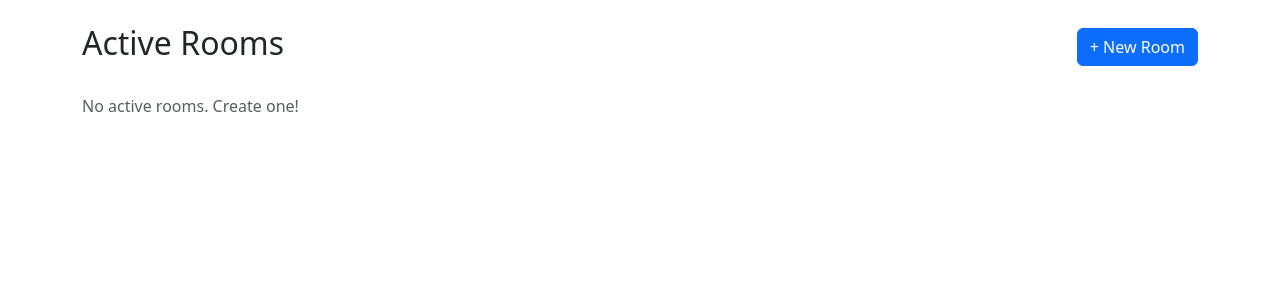
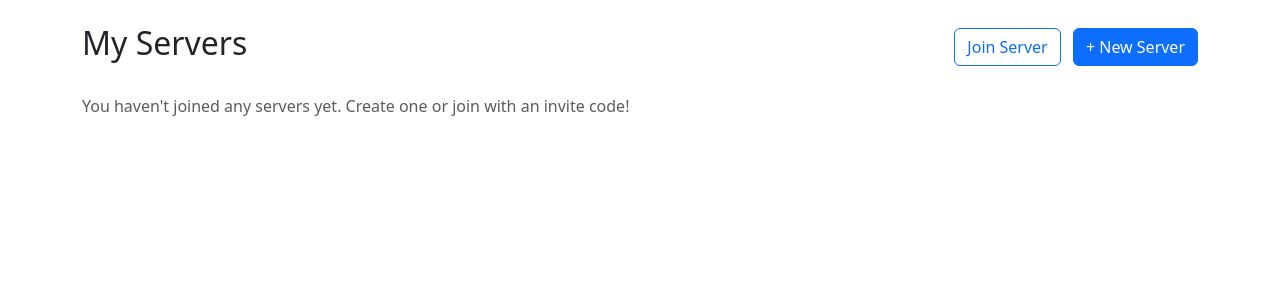
Before and after one commit to hexaper/chat-hub, a Django app: page / in a window 1280 px wide. Shown: the part 56-356 px from the top of the page. Run offline with Django 5.2, Linux system fonts and the light colour scheme; the visitor is signed in with stand-in values (Sample User, id 1); data that the repository does not hold is empty.

Commit message:
added  servers

```diff
--- a/apps/rooms/admin.py
+++ b/apps/rooms/admin.py
@@ -1,5 +1,7 @@
 from django.contrib import admin
-from .models import Room, RoomParticipant
+from .models import Server, ServerMember, Room, RoomParticipant
 
+admin.site.register(Server)
+admin.site.register(ServerMember)
 admin.site.register(Room)
 admin.site.register(RoomParticipant)
--- a/apps/rooms/urls.py
+++ b/apps/rooms/urls.py
@@ -2,9 +2,15 @@ from django.urls import path
 from . import views
 
 urlpatterns = [
-    path('', views.room_list, name='room_list'),
-    path('create/', views.room_create, name='room_create'),
-    path('<uuid:slug>/', views.room_detail, name='room_detail'),
-    path('<uuid:slug>/leave/', views.room_leave, name='room_leave'),
-    path('<uuid:slug>/delete/', views.room_delete, name='room_delete'),
+    # Server URLs
+    path('', views.server_list, name='server_list'),
+    path('servers/create/', views.server_create, name='server_create'),
+    path('servers/join/', views.server_join, name='server_join'),
+    path('servers/<uuid:server_slug>/', views.server_detail, name='server_detail'),
+
+    # Room URLs (nested under server)
+    path('servers/<uuid:server_slug>/rooms/create/', views.room_create, name='room_create'),
+    path('servers/<uuid:server_slug>/rooms/<uuid:slug>/', views.room_detail, name='room_detail'),
+    path('servers/<uuid:server_slug>/rooms/<uuid:slug>/leave/', views.room_leave, name='room_leave'),
+    path('servers/<uuid:server_slug>/rooms/<uuid:slug>/delete/', views.room_delete, name='room_delete'),
 ]
--- a/apps/rooms/views.py
+++ b/apps/rooms/views.py
@@ -1,38 +1,123 @@
+from datetime import timedelta
+
 from asgiref.sync import async_to_sync
 from channels.layers import get_channel_layer
 from django.shortcuts import render, get_object_or_404, redirect
 from django.contrib.auth.decorators import login_required
 from django.contrib import messages
+from django.utils import timezone
 from django.views.decorators.http import require_POST as require_post_method
-from .models import Room, RoomParticipant
-from .forms import RoomForm, RoomPasswordForm
+
+from .models import Server, ServerMember, Room, RoomParticipant
+from .forms import ServerForm, RoomForm, RoomPasswordForm
+
+
+# ── Server views ──────────────────────────────────────────────────────────────
+
+@login_required
+def server_list(request):
+    my_servers = Server.objects.filter(members=request.user).distinct()
+    public_servers = Server.objects.filter(is_public=True).exclude(members=request.user)
+    return render(request, 'rooms/server_list.html', {
+        'my_servers': my_servers,
+        'public_servers': public_servers,
+    })
 
 
 @login_required
-def room_list(request):
-    rooms = Room.objects.filter(is_active=True)
-    return render(request, 'rooms/room_list.html', {'rooms': rooms})
+def server_create(request):
+    if request.method == 'POST':
+        form = ServerForm(request.POST)
+        if form.is_valid():
+            server = form.save(commit=False)
+            server.owner = request.user
+            server.save()
+            ServerMember.objects.create(server=server, user=request.user)
+            return redirect('server_detail', server_slug=server.slug)
+    else:
+        form = ServerForm()
+    return render(request, 'rooms/server_create.html', {'form': form})
 
 
 @login_required
-def room_create(request):
+def server_detail(request, server_slug):
+    server = get_object_or_404(Server, slug=server_slug)
+    is_member = ServerMember.objects.filter(server=server, user=request.user).exists()
+
+    if not is_member:
+        if server.is_public:
+            ServerMember.objects.create(server=server, user=request.user)
+            is_member = True
+        else:
+            messages.error(request, 'You need an invite to join this server.')
+            return redirect('server_list')
+
+    # Clean up rooms empty for 15+ minutes
+    threshold = timezone.now() - timedelta(minutes=15)
+    Room.objects.filter(
+        server=server, is_active=True,
+        last_empty_at__isnull=False, last_empty_at__lte=threshold,
+    ).update(is_active=False)
+
+    rooms = Room.objects.filter(server=server, is_active=True)
+    is_owner = server.owner == request.user
+    member_count = ServerMember.objects.filter(server=server).count()
+
+    return render(request, 'rooms/server_detail.html', {
+        'server': server,
+        'rooms': rooms,
+        'is_owner': is_owner,
+        'member_count': member_count,
+    })
+
+
+@login_required
+def server_join(request):
+    code = request.GET.get('code') or request.POST.get('invite_code')
+    if code:
+        try:
+            server = Server.objects.get(invite_code=code)
+        except Server.DoesNotExist:
+            messages.error(request, 'Invalid invite code.')
+            return redirect('server_list')
+        ServerMember.objects.get_or_create(server=server, user=request.user)
+        messages.success(request, f'You joined {server.name}!')
+        return redirect('server_detail', server_slug=server.slug)
+    return redirect('server_list')
+
+
+# ── Room views ────────────────────────────────────────────────────────────────
+
+@login_required
+def room_create(request, server_slug):
+    server = get_object_or_404(Server, slug=server_slug)
+    if not ServerMember.objects.filter(server=server, user=request.user).exists():
+        messages.error(request, 'You must be a server member to create rooms.')
+        return redirect('server_list')
+
     if request.method == 'POST':
         form = RoomForm(request.POST)
         if form.is_valid():
             room = form.save(commit=False)
             room.host = request.user
+            room.server = server
             room.set_password(form.cleaned_data.get('password', ''))
             room.save()
             RoomParticipant.objects.create(room=room, user=request.user)
-            return redirect('room_detail', slug=room.slug)
+            return redirect('room_detail', server_slug=server.slug, slug=room.slug)
     else:
         form = RoomForm()
-    return render(request, 'rooms/room_create.html', {'form': form})
+    return render(request, 'rooms/room_create.html', {'form': form, 'server': server})
 
 
 @login_required
-def room_detail(request, slug):
-    room = get_object_or_404(Room, slug=slug, is_active=True)
+def room_detail(request, server_slug, slug):
+    server = get_object_or_404(Server, slug=server_slug)
+    room = get_object_or_404(Room, slug=slug, server=server, is_active=True)
+
+    if not ServerMember.objects.filter(server=server, user=request.user).exists():
+        messages.error(request, 'You must be a server member.')
+        return redirect('server_list')
 
     # Password gate (host is always allowed in)
     if room.is_password_protected and room.host != request.user:
@@ -45,14 +130,19 @@ def room_detail(request, slug):
                         request.session[session_key] = True
                     else:
                         form.add_error('password', 'Incorrect password.')
-                        return render(request, 'rooms/room_password.html', {'room': room, 'form': form})
+                        return render(request, 'rooms/room_password.html', {
+                            'room': room, 'form': form, 'server': server,
+                        })
             else:
-                return render(request, 'rooms/room_password.html', {'room': room, 'form': RoomPasswordForm()})
+                return render(request, 'rooms/room_password.html', {
+                    'room': room, 'form': RoomPasswordForm(), 'server': server,
+                })
 
     participant, _ = RoomParticipant.objects.get_or_create(room=room, user=request.user)
     participants = RoomParticipant.objects.filter(room=room).select_related('user')
     return render(request, 'rooms/room_detail.html', {
         'room': room,
+        'server': server,
         'participant': participant,
         'participants': participants,
         'is_host': room.host == request.user,
@@ -61,25 +151,26 @@ def room_detail(request, slug):
 
 @login_required
 @require_post_method
-def room_leave(request, slug):
-    room = get_object_or_404(Room, slug=slug)
+def room_leave(request, server_slug, slug):
+    server = get_object_or_404(Server, slug=server_slug)
+    room = get_object_or_404(Room, slug=slug, server=server)
     RoomParticipant.objects.filter(room=room, user=request.user).delete()
     messages.info(request, f'You left {room.name}.')
-    return redirect('room_list')
+    return redirect('server_detail', server_slug=server.slug)
 
 
 @login_required
-def room_delete(request, slug):
-    room = get_object_or_404(Room, slug=slug, host=request.user, is_active=True)
+def room_delete(request, server_slug, slug):
+    server = get_object_or_404(Server, slug=server_slug)
+    room = get_object_or_404(Room, slug=slug, server=server, host=request.user, is_active=True)
     if request.method == 'POST':
         room.is_active = False
         room.save()
-        # Notify all connected WebSocket clients
         channel_layer = get_channel_layer()
         async_to_sync(channel_layer.group_send)(
             f'room_{slug}',
             {'type': 'room_closed'},
         )
         messages.success(request, f'Room "{room.name}" has been closed.')
-        return redirect('room_list')
-    return redirect('room_detail', slug=slug)
+        return redirect('server_detail', server_slug=server.slug)
+    return redirect('room_detail', server_slug=server.slug, slug=slug)
--- a/config/settings/base.py
+++ b/config/settings/base.py
@@ -88,5 +88,5 @@ CRISPY_ALLOWED_TEMPLATE_PACKS = 'bootstrap5'
 CRISPY_TEMPLATE_PACK = 'bootstrap5'
 
 LOGIN_URL = '/accounts/login/'
-LOGIN_REDIRECT_URL = '/rooms/'
+LOGIN_REDIRECT_URL = '/'
 LOGOUT_REDIRECT_URL = '/accounts/login/'
--- a/config/urls.py
+++ b/config/urls.py
@@ -6,7 +6,6 @@ from django.conf.urls.static import static
 urlpatterns = [
     path('admin/', admin.site.urls),
     path('accounts/', include('apps.accounts.urls')),
-    path('rooms/', include('apps.rooms.urls')),
     path('devices/', include('apps.devices.urls')),
     path('', include('apps.rooms.urls')),
 ]
--- a/templates/base.html
+++ b/templates/base.html
@@ -13,7 +13,7 @@
 <body>
 <nav class="navbar navbar-expand-lg navbar-dark bg-dark">
     <div class="container">
-        <a class="navbar-brand" href="{% url 'room_list' %}">VideoCall</a>
+        <a class="navbar-brand" href="{% url 'server_list' %}">VideoCall</a>
         <div class="ms-auto d-flex gap-2">
             {% if user.is_authenticated %}
                 <a class="btn btn-sm btn-outline-light" href="{% url 'device_list' %}">Devices</a>
--- a/templates/rooms/room_create.html
+++ b/templates/rooms/room_create.html
@@ -4,7 +4,8 @@
 {% block content %}
 <div class="row justify-content-center">
     <div class="col-md-5">
-        <h2 class="mb-4">Create Room</h2>
+        <a href="{% url 'server_detail' server_slug=server.slug %}" class="text-decoration-none">&larr; Back to {{ server.name }}</a>
+        <h2 class="mb-4 mt-2">Create Room</h2>
         <form method="post">{% csrf_token %}{{ form|crispy }}<button class="btn btn-primary w-100">Create</button></form>
     </div>
 </div>
--- a/templates/rooms/room_detail.html
+++ b/templates/rooms/room_detail.html
@@ -5,13 +5,13 @@
     <h2>{{ room.name }}</h2>
     <div>
         {% if is_host %}
-        <form method="post" action="{% url 'room_delete' room.slug %}" class="d-inline"
+        <form method="post" action="{% url 'room_delete' server_slug=server.slug slug=room.slug %}" class="d-inline"
               onsubmit="return confirm('Close this room for everyone?')">
             {% csrf_token %}
             <button class="btn btn-sm btn-danger me-2">Delete Room</button>
         </form>
         {% endif %}
-        <form method="post" action="{% url 'room_leave' room.slug %}" class="d-inline">
+        <form method="post" action="{% url 'room_leave' server_slug=server.slug slug=room.slug %}" class="d-inline">
             {% csrf_token %}
             <button class="btn btn-sm btn-outline-danger">Leave</button>
         </form>
--- /dev/null
+++ b/templates/rooms/server_list.html
@@ -0,0 +1,71 @@
+{% extends 'base.html' %}
+{% block title %}Servers{% endblock %}
+{% block content %}
+<div class="d-flex justify-content-between align-items-center mb-4">
+    <h2>My Servers</h2>
+    <div>
+        <button class="btn btn-outline-primary me-2" data-bs-toggle="modal" data-bs-target="#joinModal">Join Server</button>
+        <a href="{% url 'server_create' %}" class="btn btn-primary">+ New Server</a>
+    </div>
+</div>
+
+{% for server in my_servers %}
+<div class="card mb-2">
+    <div class="card-body d-flex justify-content-between align-items-center">
+        <div>
+            <strong>{{ server.name }}</strong>
+            {% if server.is_public %}
+            <span class="badge bg-success ms-2">Public</span>
+            {% else %}
+            <span class="badge bg-secondary ms-2">Private</span>
+            {% endif %}
+            <small class="text-muted ms-2">Owner: {{ server.owner.username }}</small>
+        </div>
+        <a href="{% url 'server_detail' server_slug=server.slug %}" class="btn btn-sm btn-success">Open</a>
+    </div>
+</div>
+{% empty %}
+<p class="text-muted">You haven't joined any servers yet. Create one or join with an invite code!</p>
+{% endfor %}
+
+{% if public_servers %}
+<h2 class="mt-5 mb-3">Public Servers</h2>
+{% for server in public_servers %}
+<div class="card mb-2">
+    <div class="card-body d-flex justify-content-between align-items-center">
+        <div>
+            <strong>{{ server.name }}</strong>
+            <span class="badge bg-success ms-2">Public</span>
+            <small class="text-muted ms-2">Owner: {{ server.owner.username }}</small>
+            {% if server.description %}
+            <br><small class="text-muted">{{ server.description|truncatewords:20 }}</small>
+            {% endif %}
+        </div>
+        <a href="{% url 'server_detail' server_slug=server.slug %}" class="btn btn-sm btn-outline-primary">Join</a>
+    </div>
+</div>
+{% endfor %}
+{% endif %}
+
+<!-- Join by invite code modal -->
+<div class="modal fade" id="joinModal" tabindex="-1">
+    <div class="modal-dialog">
+        <div class="modal-content">
+            <form method="get" action="{% url 'server_join' %}">
+                <div class="modal-header">
+                    <h5 class="modal-title">Join a Server</h5>
+                    <button type="button" class="btn-close" data-bs-dismiss="modal"></button>
+                </div>
+                <div class="modal-body">
+                    <label class="form-label" for="inviteCode">Invite Code</label>
+                    <input type="text" class="form-control" id="inviteCode" name="code"
+                           placeholder="e.g. Ab3xK9mZ" required maxlength="8">
+                </div>
+                <div class="modal-footer">
+                    <button type="submit" class="btn btn-primary">Join</button>
+                </div>
+            </form>
+        </div>
+    </div>
+</div>
+{% endblock %}
```
Also changed, not shown: apps/rooms/consumers.py (+16 -0 lines), apps/rooms/forms.py (+10 -1 lines), apps/rooms/management/commands/cleanup_empty_rooms.py (added, +17 -0 lines), apps/rooms/models.py (+56 -3 lines), templates/rooms/server_create.html (added, +15 -0 lines), templates/rooms/server_detail.html (added, +44 -0 lines), apps/rooms/management/__init__.py (added), apps/rooms/management/commands/__init__.py (added), apps/rooms/migrations/0003_room_last_empty_at_server_room_server_servermember_and_more.py (added), 2 other files.
